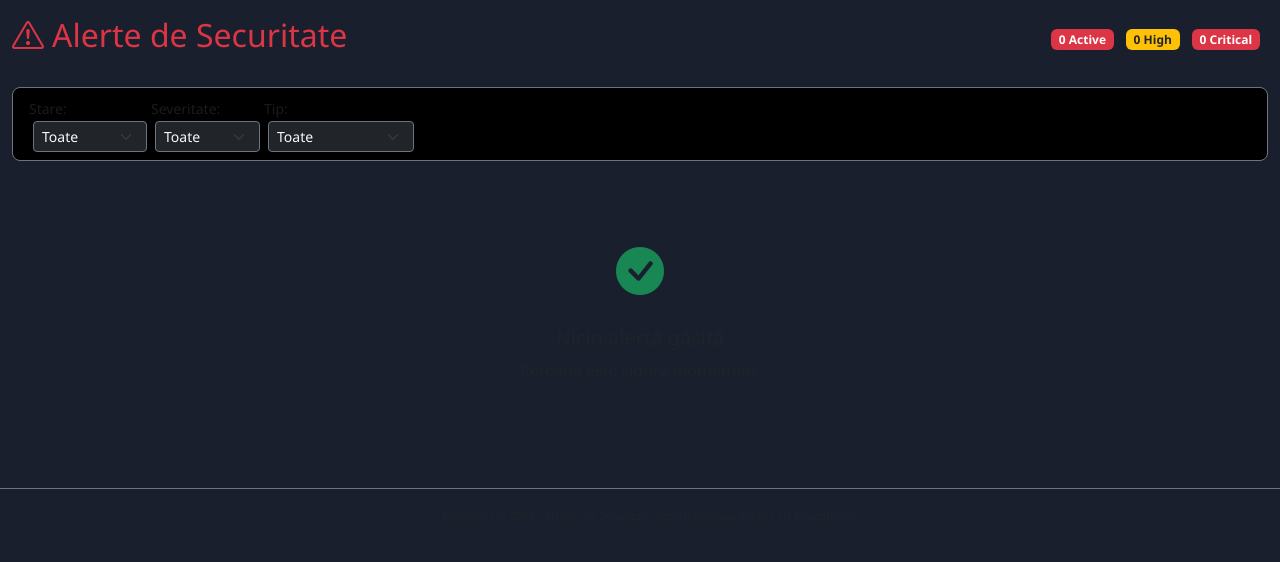
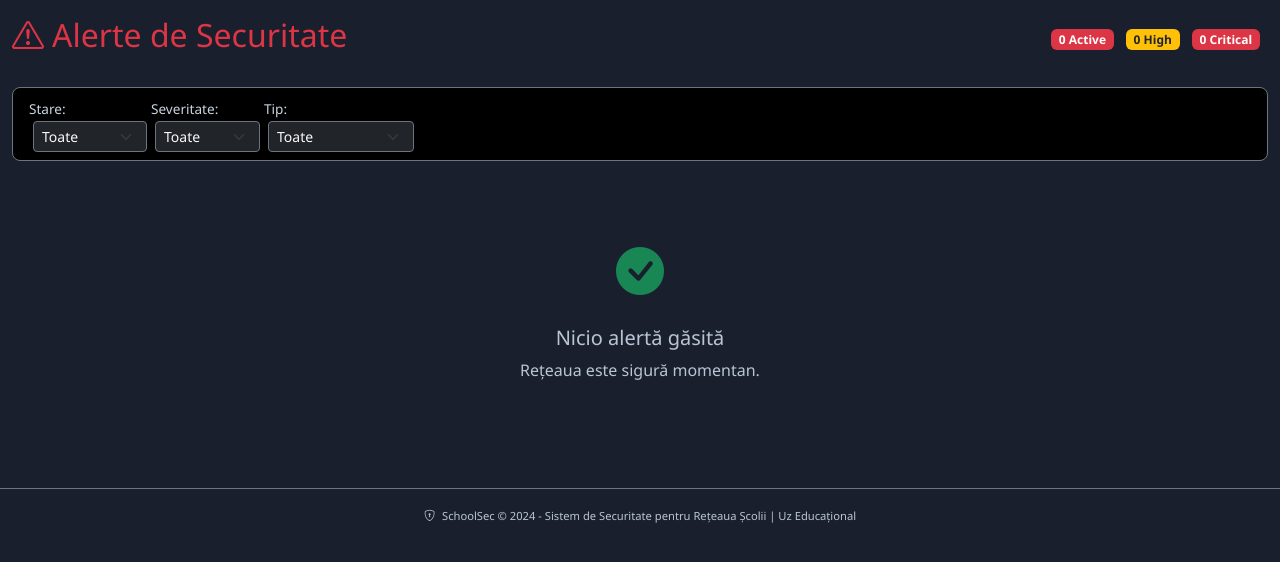
Before and after one commit to eduardstefan2006/school-network-security, a Flask app: page /alerts in a window 1280 px wide. Shown: the part 59-621 px from the top of the page. Run offline with Flask 3, Linux system fonts and the light colour scheme; the visitor is signed in with stand-in values (Sample User, id 1); data that the repository does not hold is empty.

Commit message:
Improve text-muted visibility on dark dashboard background
Co-authored-by: eduardstefan2006 <14857269+eduardstefan2006@users.noreply.github.com>

```diff
--- a/app/static/css/style.css
+++ b/app/static/css/style.css
@@ -21,6 +21,21 @@ body {
     font-family: 'Segoe UI', Tahoma, Geneva, Verdana, sans-serif;
     font-size: 1rem;
     line-height: 1.6;
+}
+
+/* =====================================================================
+   Îmbunătățire text-muted — mai vizibil pe fundal întunecat
+   ===================================================================== */
+.text-muted {
+    color: #b8c5d4 !important;  /* era ~#6c757d Bootstrap — mult mai vizibil */
+}
+
+/* Etichete mici din carduri (p.small, small.text-muted) */
+.card-body p.text-muted,
+.card-body small.text-muted,
+.card-body .small.text-muted {
+    color: #c8d4e0 !important;
+    font-size: 0.85rem !important;
 }
 
 /* =====================================================================
```
